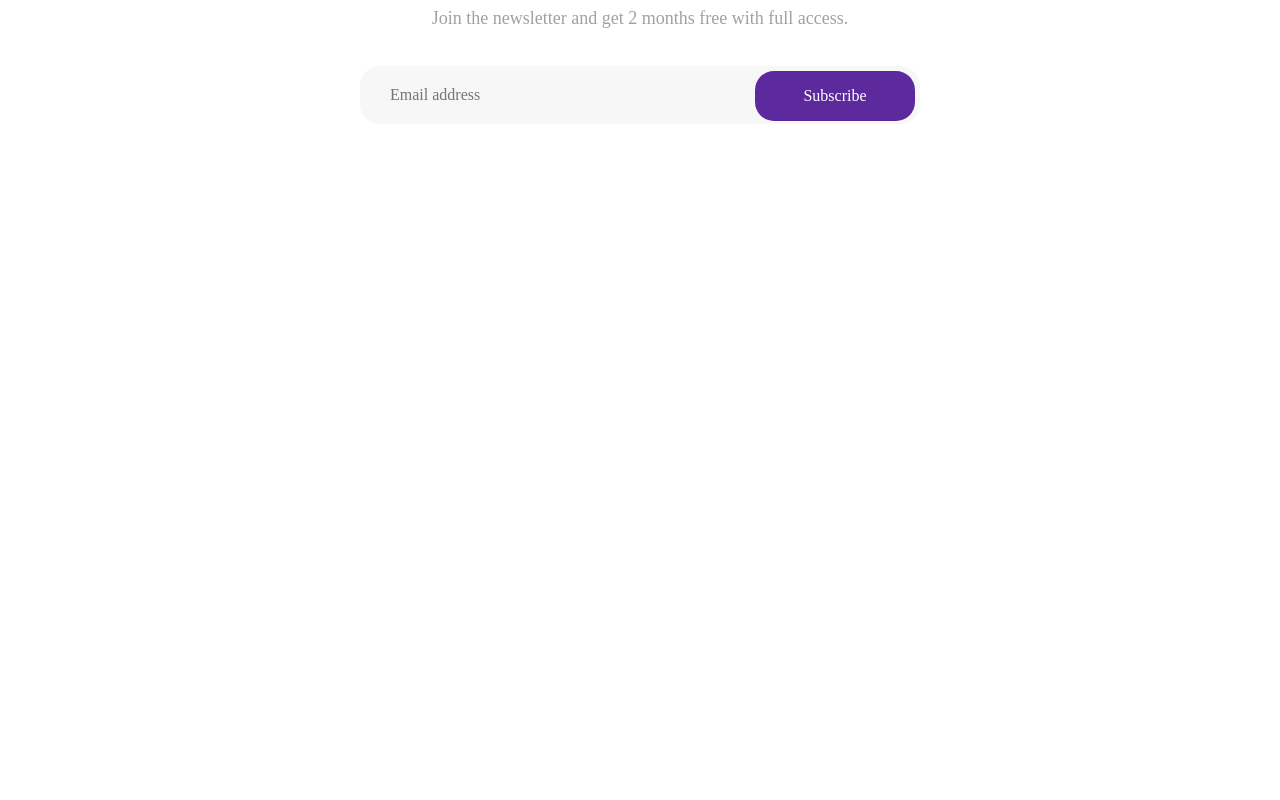
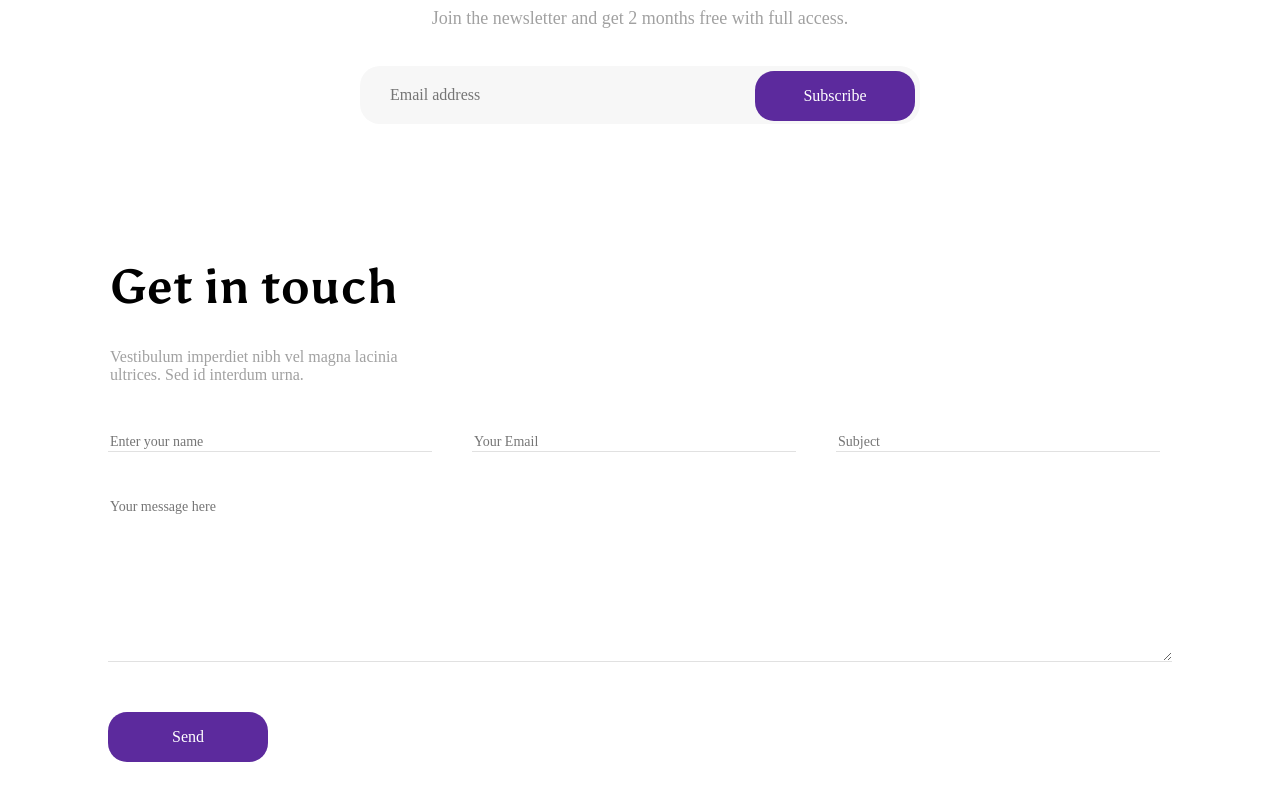
Before and after one commit to Jullut/Fichi-LandingPage, a React (Create React App) app: page / in a window 1280 px wide. Shown: the part 4453-5253 px from the top of the page. Before the commit the page ends 4627 px from the top, so only its background shows below. Built offline with nearby package versions, Linux system fonts and the light colour scheme; a web font is replaced by a local one.

Commit message:
added contact form component

```diff
--- a/src/App.js
+++ b/src/App.js
@@ -7,6 +7,7 @@ import FeaturedWork from './components/FeaturedWork';
 import AmazingServices from './components/AmazingServices';
 import Testimonials from './components/Testimonials';
 import SubscribeForm from './components/SubscribeForm';
+import ContactForm from './components/ContactForm';
 import { library } from '@fortawesome/fontawesome-svg-core';
 import { fab } from '@fortawesome/free-brands-svg-icons';
 library.add(fab);
@@ -24,6 +25,7 @@ function App() {
 			<AmazingServices />
 			<Testimonials />
 			<SubscribeForm />
+			<ContactForm />
 		</div>
 	);
 }
--- /dev/null
+++ b/src/components/ContactForm/ContactForm.module.scss
@@ -0,0 +1,142 @@
+.mainContainer {
+    display: flex;
+    flex-direction: column;
+    align-items: center;
+    margin-bottom: 100px;
+    margin-top: 100px;
+}
+
+.text {
+    margin-right: 740px;
+    margin-bottom: 30px;
+
+    h1 {
+        color: #000000;
+        font-family: 'Asul - Bold';
+        font-size: 48px;
+        letter-spacing: normal;
+    }
+
+    p {
+        width: 320px;
+        color: #a1a1a1;
+        font-family: 'Chivo';
+        font-size: 16px;
+        letter-spacing: normal;
+    }
+
+}
+
+.form {
+
+    form {
+    display: flex;
+    flex-direction: column;
+
+        .firstRow {
+            display: flex;
+            flex-direction: row;
+            flex-wrap: wrap;
+        }
+    }
+}
+
+.formInput, .textInput {
+    color: #a1a1a1;
+    font-family: 'Chivo';
+    font-size: 14px;
+    letter-spacing: normal;
+    border: none;
+    border-bottom: 1px solid #e1e1e1;
+    margin: 0 20px;
+
+    &:focus  {
+        outline: none;
+        border-bottom: 1px solid  #000000;
+        color: #000000;
+    }
+
+}
+
+.formInput {
+    width: 320px;
+}
+
+.textInput {
+    display: block;
+    margin-top: 45px;
+    width: 1060px;
+}
+
+.btn {
+    margin-left: 20px;
+    margin-top: 50px;
+    width: 160px;
+    height: 50px;
+    border-radius: 19px;
+    background-color: #5c2a9d;
+    border: none;
+    color: #ffffff;
+    font-family: 'Chivo';
+    font-size: 16px;
+    letter-spacing: normal;
+    text-align: center;
+
+    &:hover {
+        background-color: transparent;
+        color: #5c2a9d;
+        border: 2px solid #5c2a9d;
+
+    }
+}
+
+.error {
+    margin-left: 20px;
+    color: 	#c91414;
+    font-family: 'Chivo';
+}
+
+.succes {
+    margin-left: 20px;
+    color: 	#30a00e;
+    font-family: 'Chivo';
+}
+
+@media (min-width: 320px) and (max-width: 1024px) {
+
+    .text {
+        margin-right: 0;
+    }
+
+    form {
+        display: flex;
+        flex-direction: column;
+        align-items: center;
+
+            .firstRow {
+                justify-content: center;
+            }
+    }
+
+    .formInput {
+       margin-bottom: 20px;
+    }
+
+}
+
+
+@media (min-width: 426px) and (max-width: 1024px) {
+
+    .textInput {
+        width: 500px;
+    }
+
+}
+
+@media (min-width: 320px) and (max-width: 425px) {
+
+    .textInput {
+        width: 320px;
+    }
+
+}
--- /dev/null
+++ b/src/components/ContactForm/index.js
@@ -0,0 +1,85 @@
+import React from 'react';
+import styles from './ContactForm.module.scss';
+import { useForm } from 'react-hook-form';
+
+const ContactForm = () => {
+	const { register, handleSubmit, errors, reset, formState } = useForm();
+
+	const onSubmit = (data, e) => {
+		console.log(data);
+		e.target.reset();
+	};
+
+	const { isSubmitSuccessful } = formState;
+
+	return (
+		<div className={styles.mainContainer}>
+			<div className={styles.text}>
+				<h1>Get in touch</h1>
+				<p>Vestibulum imperdiet nibh vel magna lacinia ultrices. Sed id interdum urna. </p>
+			</div>
+
+			<div className={styles.form}>
+				<form onSubmit={handleSubmit(onSubmit)}>
+					<div className={styles.firstRow}>
+						<div>
+							<input
+								className={styles.formInput}
+								name="name"
+								placeholder="Enter your name"
+								ref={register({ required: true })}
+							/>
+							{errors.name && <p className={styles.error}>This field is required</p>}
+						</div>
+
+						<div>
+							<input
+								className={styles.formInput}
+								name="email"
+								placeholder="Your Email"
+								ref={register({
+									required: true,
+									pattern: /^[a-zA-Z0-9.!#$%&'*+/=?^_`{|}~-]+@[a-zA-Z0-9-]+(?:\.[a-zA-Z0-9-]+)*$/
+								})}
+							/>
+							{errors.email &&
+							errors.email.type === 'required' && <p className={styles.error}>This field is required</p>}
+							{errors.email &&
+							errors.email.type === 'pattern' && (
+								<p className={styles.error}>Please, enter valid email address</p>
+							)}
+						</div>
+
+						<div>
+							<input
+								className={styles.formInput}
+								name="subject"
+								placeholder="Subject"
+								ref={register({ required: true })}
+							/>
+							{errors.subject && <p className={styles.error}>This field is required</p>}
+						</div>
+					</div>
+
+					<div>
+						<textarea
+							rows="10"
+							className={styles.textInput}
+							name="message"
+							placeholder="Your message here"
+							ref={register({ required: true })}
+						/>
+						{errors.message && <p className={styles.error}>This field is required</p>}
+
+						<input type="submit" value="Send" className={styles.btn} />
+						{isSubmitSuccessful && (
+							<p className={styles.succes}>Thank you, we will reach out to you shortly!</p>
+						)}
+					</div>
+				</form>
+			</div>
+		</div>
+	);
+};
+
+export default ContactForm;
--- a/src/components/SubscribeForm/SubscribeForm.module.scss
+++ b/src/components/SubscribeForm/SubscribeForm.module.scss
@@ -27,8 +27,6 @@
     margin-bottom: 50px;
     display: flex;
     justify-content: center;
-    display:flex;
-    flex-direction:row;
 
     form {
         position: relative;
@@ -46,7 +44,10 @@
     font-family: 'Chivo';
     font-size: 16px;
     letter-spacing: normal;
-    flex-grow:2;
+
+    &:focus  {
+        outline: none;
+    }
 }
 
 .btn {
--- a/src/components/SubscribeForm/index.js
+++ b/src/components/SubscribeForm/index.js
@@ -1,4 +1,4 @@
-import React, { useState } from 'react';
+import React from 'react';
 import styles from './SubscribeForm.module.scss';
 import { useForm } from 'react-hook-form';
 
@@ -10,7 +10,7 @@ const SubscribeForm = () => {
 		e.target.reset();
 	};
 
-	const { isSubmitSuccessful, isSubmitted } = formState;
+	const { isSubmitSuccessful } = formState;
 
 	return (
 		<div>
@@ -41,7 +41,7 @@ const SubscribeForm = () => {
 					errors.email.type === 'pattern' && (
 						<p className={styles.error}>Please, enter valid email address</p>
 					)}
-					{isSubmitted && <p className={styles.succes}>Thank you for subscribing!</p>}
+					{isSubmitSuccessful && <p className={styles.succes}>Thank you for subscribing!</p>}
 				</form>
 			</div>
 		</div>
```
